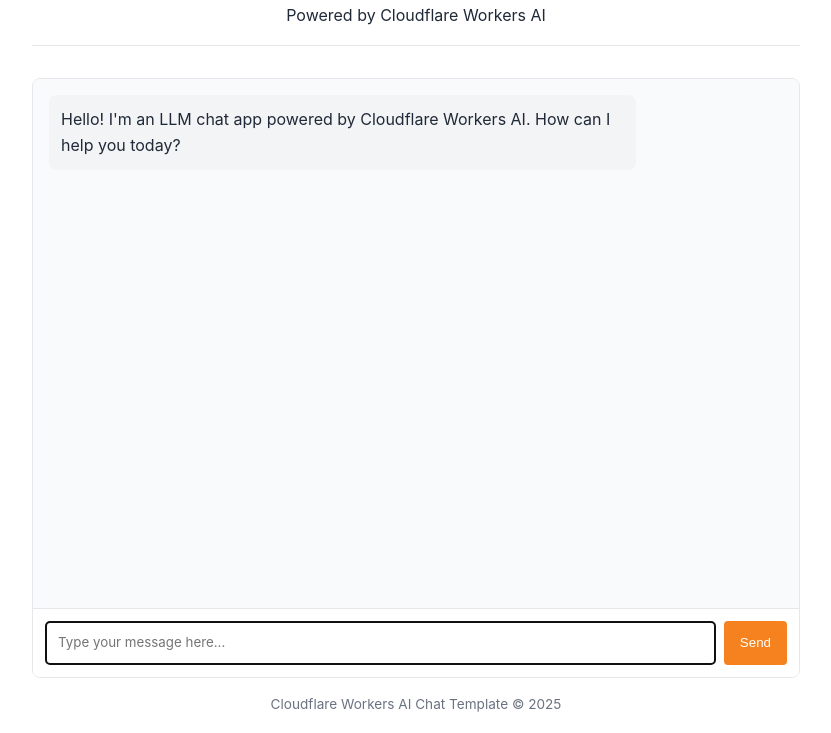
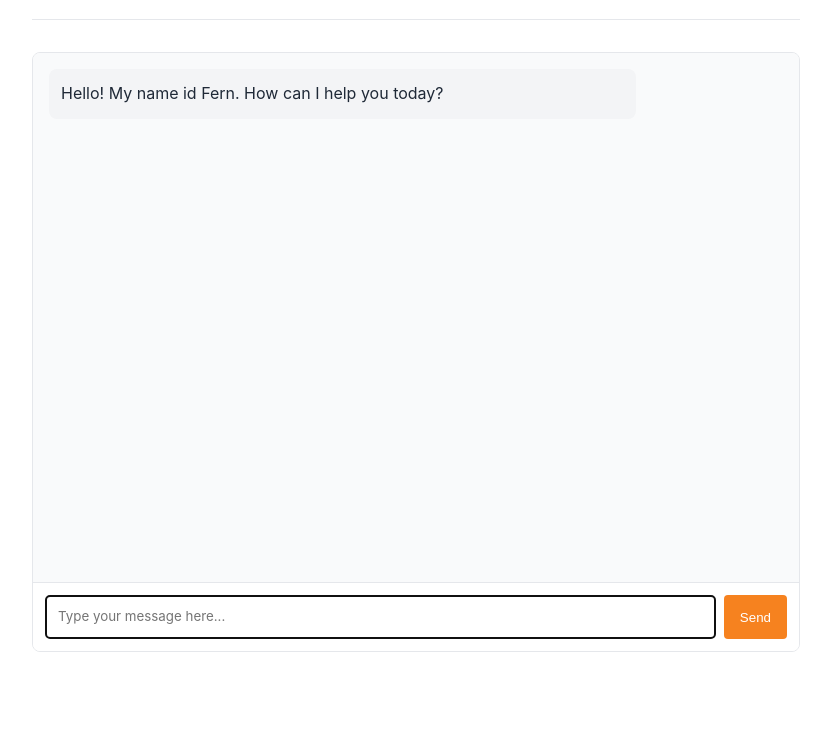
Before and after one commit to 4shM1tch3ll/llm-chat-app-template, a website: page public/index.html in a window 1280 px wide. Shown: the part 67-800 px from the top of the page, without its empty margins (224-1055 px from the left). Drawn offline with Linux system fonts and the light colour scheme.

Commit message:
Update index.html

```diff
--- a/public/index.html
+++ b/public/index.html
@@ -3,7 +3,7 @@
 	<head>
 		<meta charset="UTF-8" />
 		<meta name="viewport" content="width=device-width, initial-scale=1.0" />
-		<title>LLM Chat App</title>
+		<title>Fern AI 0.1</title>
 		<style>
 			:root {
 				--primary-color: #f6821f;
@@ -139,21 +139,20 @@
 	<body>
 		<header>
 			<h1>Fern AI 0.1</h1>
-			<p>Powered by Cloudflare Workers AI</p>
 		</header>
 
 		<div class="chat-container">
 			<div id="chat-messages" class="chat-messages">
 				<div class="message assistant-message">
 					<p>
-						Hello! I'm an LLM chat app powered by Cloudflare Workers AI. How can
+						Hello! My name id Fern. How can
 						I help you today?
 					</p>
 				</div>
 			</div>
 
 			<div class="typing-indicator" id="typing-indicator">
-				AI is thinking...
+				Fern is thinking...
 			</div>
 
 			<div class="message-input">
@@ -168,7 +167,7 @@
 		</div>
 
 		<footer>
-			<p>Cloudflare Workers AI Chat Template &copy; 2025</p>
+			<p></p>
 		</footer>
 
 		<!-- Chat app script -->
```
